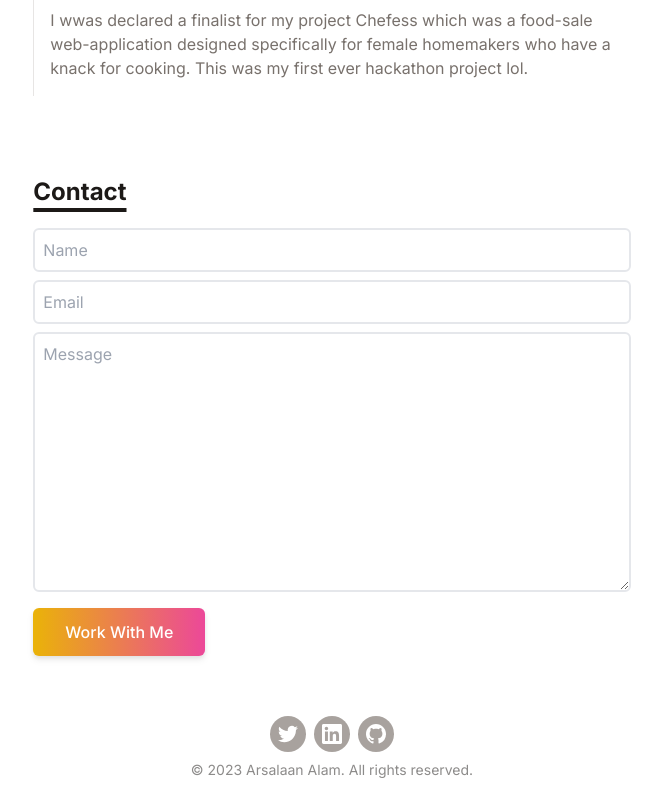
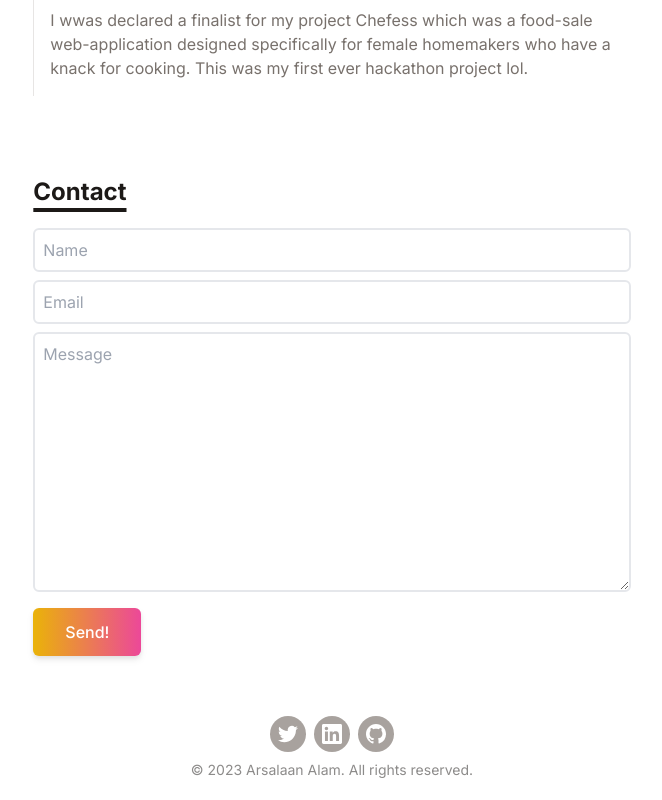
Before and after one commit to Arsalaan-Alam/website, a React (Vite) app: page / in a window 1280 px wide. Shown: the part 3584-4384 px from the top of the page, without its empty margins (308-970 px from the left). Built offline with nearby package versions, Linux system fonts and the light colour scheme; a web font is replaced by a local one.

Commit message:
minor change

```diff
--- a/src/components/Contact.jsx
+++ b/src/components/Contact.jsx
@@ -23,7 +23,7 @@ function Contact(){
                     />
                     <textarea name="message" placeholder="Message" rows="10" className='mb-4 p-2 bg-transpart border-2 rounded-md focus:outline-none'></textarea>
                     <button type='button' className='text-center inline-block px-8 py-3 w-max text-base font-medium rounded-md text-white bg-gradient-to-r from-yellow-500 to-pink-500 drop-shadow-md'>
-                        Work With Me
+                        Send!
                     </button>
                 </form>
 
```
